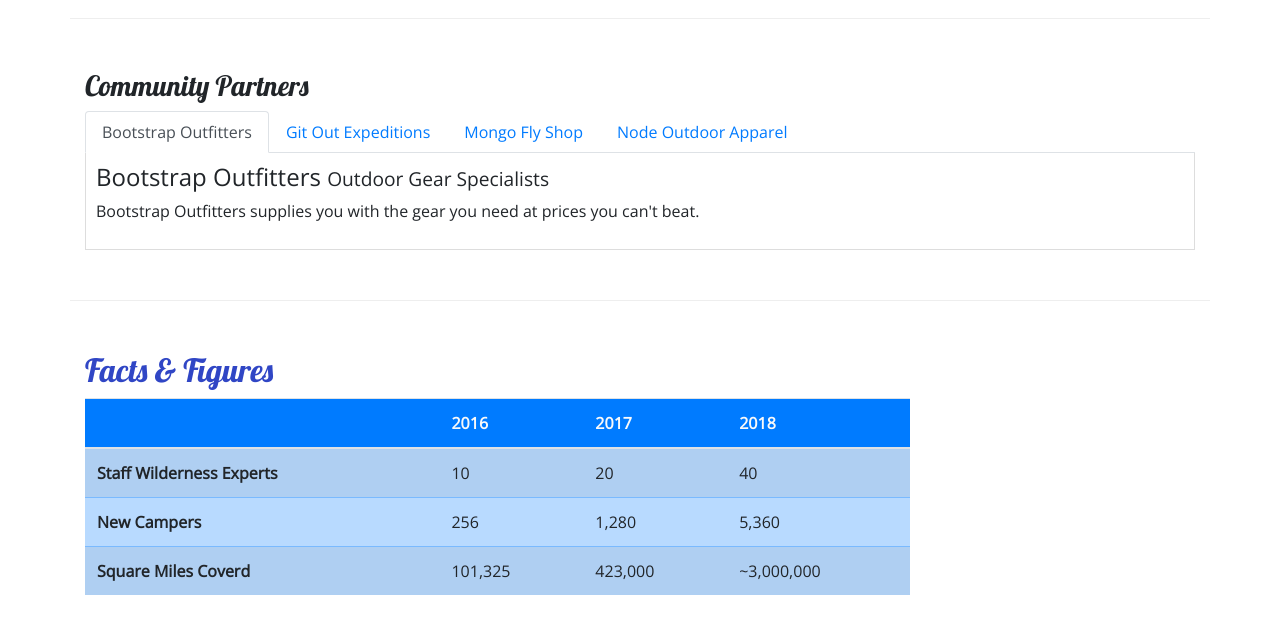
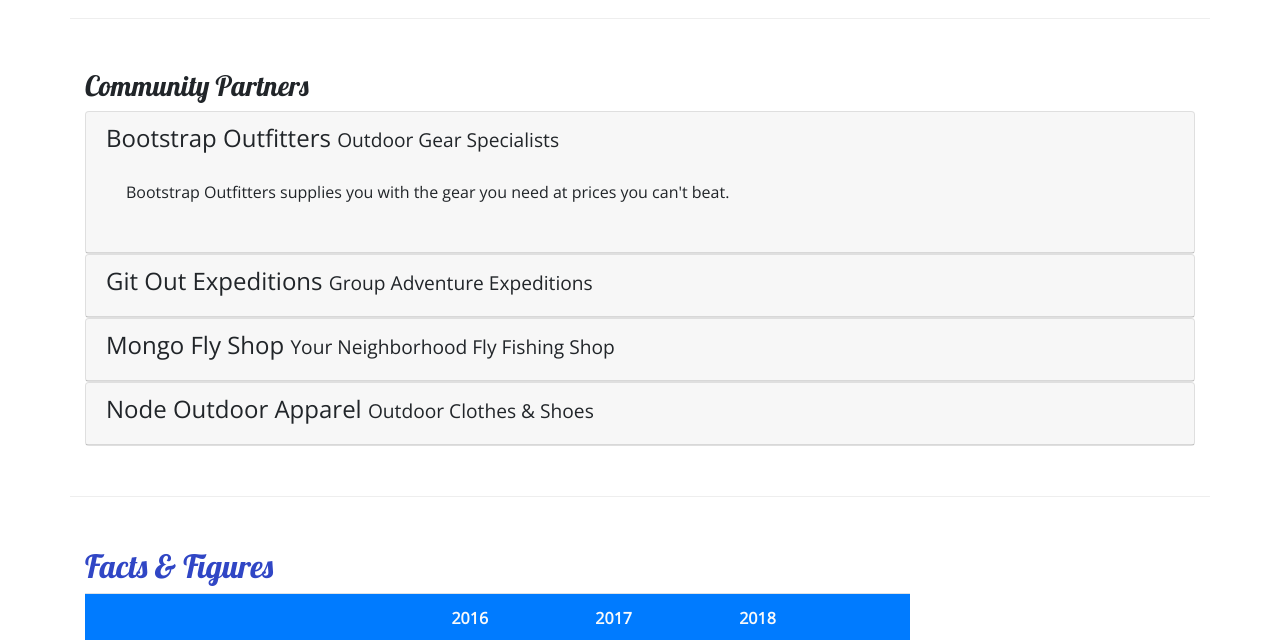
Before and after one commit to EnjoiTheBot/nucampsite, a website: page aboutus.html in a window 1280 px wide. Shown: the part 810-1450 px from the top of the page. Drawn offline with nearby package versions, Linux system fonts and the light colour scheme.

```diff
--- a/aboutus.html
+++ b/aboutus.html
@@ -108,28 +108,62 @@
             <div class="row row-content">
                 <div class="col">
                     <h3>Community Partners</h3>
-                    <ul class="nav nav-tabs">
-                       <li class="nav-item"><a class="nav-link active" href="#bootstrap" role="tab" data-toggle="tab">Bootstrap Outfitters</a></li>
-                       <li class="nav-item"><a class="nav-link" href="#bootstrap" role="tab" data-toggle="tab">Git Out Expeditions</a></li>
-                       <li class="nav-item"><a class="nav-link" href="#bootstrap" role="tab" data-toggle="tab">Mongo Fly Shop</a></li>
-                       <li class="nav-item"><a class="nav-link" href="#bootstrap" role="tab" data-toggle="tab">Node Outdoor Apparel</a></li>
-                    </ul>
-                    <div class="tab-content">
-                        <div role="tabpanel" class="tab-pane fade show active" id="bootstrap">
-                            <h4>Bootstrap Outfitters <small>Outdoor Gear Specialists</small></h4>
-                            <p class="d-none d-sm-block">Bootstrap Outfitters supplies you with the gear you need at prices you can't beat.</p>
+                    <div id="accordion">
+                        <div class="card">
+                            <div role="tab" class="card-header">
+                                <h4>
+                                    <a class="collapsed" data-toggle="collapse" data-target="#bootstrap">
+                                        Bootstrap Outfitters <small>Outdoor Gear Specialists</small>
+                                    </a>
+                                </h4>
+                                <div class="collapse show" id="bootstrap" data-parent="#accordion">
+                                    <div class="card-body">
+                                        <p class="d-none d-sm-block">Bootstrap Outfitters supplies you with the gear you need at prices you can't beat.</p>
+                                    </div>
+                                </div>
+                            </div>
                         </div>
-                        <div role="tabpanel" class="tab-pane fade" id="git">
-                            <h4>Git Out Expeditions <small>Group Adventure Expeditions</small></h4>
-                            <p class="d-none d-sm-block">Join Git Out Expeditions to explore new horizons with a group of other adventurers!</p>
+                        <div class="card">
+                            <div role="tab" class="card-header">
+                                <h4>
+                                    <a class="collapsed" data-toggle="collapse" data-target="#git">
+                                        Git Out Expeditions <small>Group Adventure Expeditions</small>
+                                    </a>
+                                </h4>
+                                <div class="collapse" id="git" data-parent="#accordion">
+                                    <div class="card-body">
+                                        <p class="d-none d-sm-block">Join Git Out Expeditions to explore new horizons with a group of other adventurers!</p>
+                                    </div>
+                                </div>
+                            </div>
                         </div>
-                        <div role="tabpanel" class="tab-pane fade" id="mongo">
-                            <h4>Mongo Fly Shop <small>Your Neighborhood Fly Fishing Shop</small></h4>
-                            <p class="d-none d-sm-block">Need a new fishing pole, a tacklebox, or flies of all kinds? Stop by Mongo Fly Shop.</p>
+                        <div class="card">
+                            <div role="tab" class="card-header">
+                                <h4>
+                                    <a class="collapsed" data-toggle="collapse" data-target="#mongo">
+                                        Mongo Fly Shop <small>Your Neighborhood Fly Fishing Shop</small>
+                                    </a>
+                                </h4>
+                                <div class="collapse" id="mongo" data-parent="#accordion">
+                                    <div class="card-body">
+                                        <p class="d-none d-sm-block">Need a new fishing pole, a tacklebox, or flies of all kinds? Stop by Mongo Fly Shop.</p>
+                                    </div>
+                                </div>
+                            </div>
                         </div>
-                        <div role="tabpanel" class="tab-pane fade" id="node">
-                            <h4>Node Outdoor Apparel <small>Outdoor Clothes & Shoes</small></h4>
-                            <p class="d-none d-sm-block">From polar fleeces to swimsuits, hiking boots to waders, a visit to Node will be sure to get you covered.</p>
+                        <div class="card">
+                            <div role="tab" class="card-header">
+                                <h4>
+                                    <a class="collapsed" data-toggle="collapse" data-target="#node">
+                                        Node Outdoor Apparel <small>Outdoor Clothes & Shoes</small>
+                                    </a>
+                                </h4>
+                                <div class="collapse" id="node" data-parent="#accordion">
+                                    <div class="card-body">
+                                        <p class="d-none d-sm-block">From polar fleeces to swimsuits, hiking boots to waders, a visit to Node will be sure to get you covered.</p>
+                                    </div>
+                                </div>
+                            </div>
                         </div>
                     </div>
                 </div>
--- a/css/styles.css
+++ b/css/styles.css
@@ -41,3 +41,8 @@
     border-top: none;
     padding: 10px;
 }
+
+a, a:hover {
+    color: inherit;
+    text-decoration: none;
+}
```
Also changed, not shown: index.html (+7 -1 lines).
